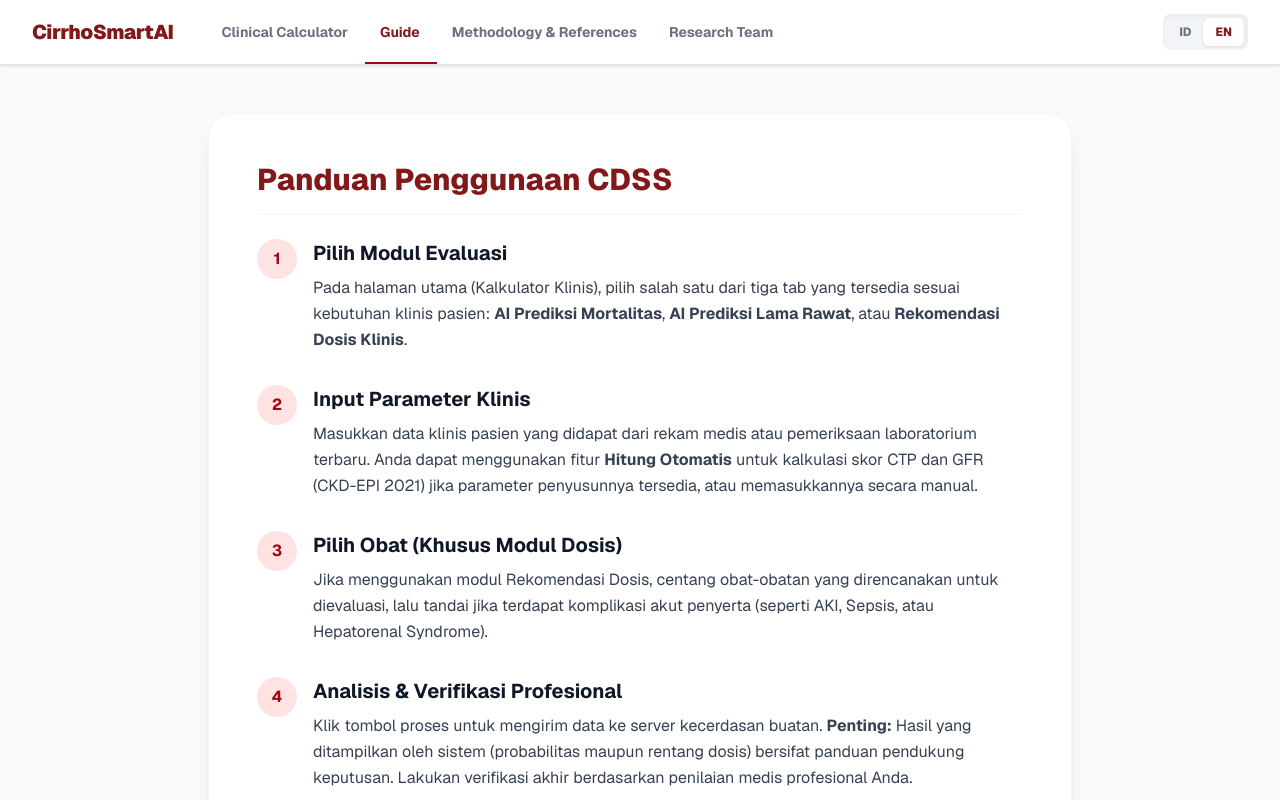
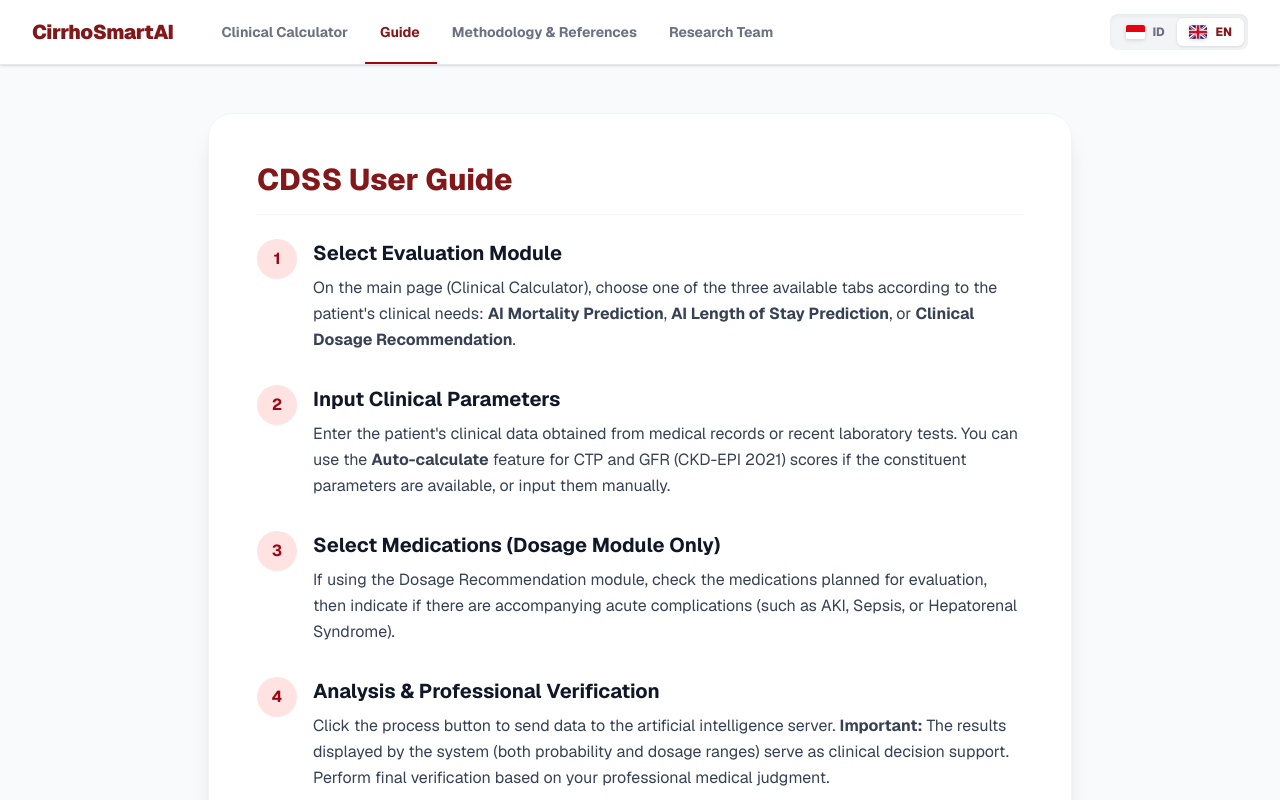
Before and after one commit to YavieAzka/sirosis-app, a Next.js app in the folder web/: page /en in a window 1280 px wide. Both pictures are taken after a click on the button "Guide". Shown: the top 800 px of the page. Built offline with nearby package versions, Linux system fonts and the light colour scheme.

Commit message:
feat: added translation for research team and guide page, added flag on language switcher

```diff
--- a/web/app/[lang]/components/ClientHome.tsx
+++ b/web/app/[lang]/components/ClientHome.tsx
@@ -138,23 +138,25 @@ export default function ClientHome({
               <div className="flex bg-gray-100 p-1 rounded-lg shadow-inner">
                 <button
                   onClick={() => switchLanguage("id")}
-                  className={`px-3 py-1.5 text-xs font-extrabold rounded-md transition-all duration-300 ${
+                  className={`flex items-center gap-2 px-3 py-1.5 text-xs font-extrabold rounded-md transition-all duration-300 ${
                     lang === "id"
                       ? "bg-white text-red-900 shadow-sm ring-1 ring-gray-200/50"
                       : "text-gray-500 hover:text-gray-800"
                   }`}
                 >
-                  ID
+                  <span className="fi fi-id text-sm rounded-[2px] overflow-hidden drop-shadow-sm"></span>
+                  <span>ID</span>
                 </button>
                 <button
                   onClick={() => switchLanguage("en")}
-                  className={`px-3 py-1.5 text-xs font-extrabold rounded-md transition-all duration-300 ${
+                  className={`flex items-center gap-2 px-3 py-1.5 text-xs font-extrabold rounded-md transition-all duration-300 ${
                     lang === "en"
                       ? "bg-white text-red-900 shadow-sm ring-1 ring-gray-200/50"
                       : "text-gray-500 hover:text-gray-800"
                   }`}
                 >
-                  EN
+                  <span className="fi fi-gb text-sm rounded-[2px] overflow-hidden drop-shadow-sm"></span>
+                  <span>EN</span>
                 </button>
               </div>
             </div>
--- a/web/app/[lang]/components/UserGuide.tsx
+++ b/web/app/[lang]/components/UserGuide.tsx
@@ -1,45 +1,85 @@
 // File: components/UserGuide.tsx
-import React from 'react';
+import React from "react";
 
 export default function UserGuide({ dict }: { dict: any }) {
   return (
     <div className="max-w-4xl mx-auto py-12 px-4 animate-fade-in">
       <div className="bg-white rounded-3xl shadow-xl p-8 md:p-12 border border-gray-100">
-        <h2 className="text-3xl font-extrabold text-red-900 mb-6 border-b border-gray-100 pb-4">Panduan Penggunaan CDSS</h2>
+        <h2 className="text-3xl font-extrabold text-red-900 mb-6 border-b border-gray-100 pb-4">
+          {dict.guide?.title || "Panduan Penggunaan CDSS"}
+        </h2>
         <div className="space-y-8 text-gray-700 leading-relaxed">
-
           <div className="flex gap-4 items-start">
-            <div className="bg-red-100 text-red-800 font-bold w-10 h-10 rounded-full flex items-center justify-center shrink-0">1</div>
+            <div className="bg-red-100 text-red-800 font-bold w-10 h-10 rounded-full flex items-center justify-center shrink-0">
+              1
+            </div>
             <div>
-              <h3 className="text-xl font-bold text-gray-900 mb-2">Pilih Modul Evaluasi</h3>
-              <p>Pada halaman utama (Kalkulator Klinis), pilih salah satu dari tiga tab yang tersedia sesuai kebutuhan klinis pasien: <b>AI Prediksi Mortalitas</b>, <b>AI Prediksi Lama Rawat</b>, atau <b>Rekomendasi Dosis Klinis</b>.</p>
+              <h3 className="text-xl font-bold text-gray-900 mb-2">
+                {dict.guide?.step1_title || "Pilih Modul Evaluasi"}
+              </h3>
+              <p
+                dangerouslySetInnerHTML={{
+                  __html:
+                    dict.guide?.step1_desc ||
+                    "Pada halaman utama (Kalkulator Klinis), pilih salah satu dari tiga tab yang tersedia sesuai kebutuhan klinis pasien: <b>AI Prediksi Mortalitas</b>, <b>AI Prediksi Lama Rawat</b>, atau <b>Rekomendasi Dosis Klinis</b>.",
+                }}
+              />
             </div>
           </div>
 
           <div className="flex gap-4 items-start">
-            <div className="bg-red-100 text-red-800 font-bold w-10 h-10 rounded-full flex items-center justify-center shrink-0">2</div>
+            <div className="bg-red-100 text-red-800 font-bold w-10 h-10 rounded-full flex items-center justify-center shrink-0">
+              2
+            </div>
             <div>
-              <h3 className="text-xl font-bold text-gray-900 mb-2">Input Parameter Klinis</h3>
-              <p>Masukkan data klinis pasien yang didapat dari rekam medis atau pemeriksaan laboratorium terbaru. Anda dapat menggunakan fitur <b>Hitung Otomatis</b> untuk kalkulasi skor CTP dan GFR (CKD-EPI 2021) jika parameter penyusunnya tersedia, atau memasukkannya secara manual.</p>
+              <h3 className="text-xl font-bold text-gray-900 mb-2">
+                {dict.guide?.step2_title || "Input Parameter Klinis"}
+              </h3>
+              <p
+                dangerouslySetInnerHTML={{
+                  __html:
+                    dict.guide?.step2_desc ||
+                    "Masukkan data klinis pasien yang didapat dari rekam medis atau pemeriksaan laboratorium terbaru. Anda dapat menggunakan fitur <b>Hitung Otomatis</b> untuk kalkulasi skor CTP dan GFR (CKD-EPI 2021) jika parameter penyusunnya tersedia, atau memasukkannya secara manual.",
+                }}
+              />
             </div>
           </div>
 
           <div className="flex gap-4 items-start">
-            <div className="bg-red-100 text-red-800 font-bold w-10 h-10 rounded-full flex items-center justify-center shrink-0">3</div>
+            <div className="bg-red-100 text-red-800 font-bold w-10 h-10 rounded-full flex items-center justify-center shrink-0">
+              3
+            </div>
             <div>
-              <h3 className="text-xl font-bold text-gray-900 mb-2">Pilih Obat (Khusus Modul Dosis)</h3>
-              <p>Jika menggunakan modul Rekomendasi Dosis, centang obat-obatan yang direncanakan untuk dievaluasi, lalu tandai jika terdapat komplikasi akut penyerta (seperti AKI, Sepsis, atau Hepatorenal Syndrome).</p>
+              <h3 className="text-xl font-bold text-gray-900 mb-2">
+                {dict.guide?.step3_title || "Pilih Obat (Khusus Modul Dosis)"}
+              </h3>
+              <p
+                dangerouslySetInnerHTML={{
+                  __html:
+                    dict.guide?.step3_desc ||
+                    "Jika menggunakan modul Rekomendasi Dosis, centang obat-obatan yang direncanakan untuk dievaluasi, lalu tandai jika terdapat komplikasi akut penyerta (seperti AKI, Sepsis, atau Hepatorenal Syndrome).",
+                }}
+              />
             </div>
           </div>
 
           <div className="flex gap-4 items-start">
-            <div className="bg-red-100 text-red-800 font-bold w-10 h-10 rounded-full flex items-center justify-center shrink-0">4</div>
+            <div className="bg-red-100 text-red-800 font-bold w-10 h-10 rounded-full flex items-center justify-center shrink-0">
+              4
+            </div>
             <div>
-              <h3 className="text-xl font-bold text-gray-900 mb-2">Analisis & Verifikasi Profesional</h3>
-              <p>Klik tombol proses untuk mengirim data ke server kecerdasan buatan. <b>Penting:</b> Hasil yang ditampilkan oleh sistem (probabilitas maupun rentang dosis) bersifat panduan pendukung keputusan. Lakukan verifikasi akhir berdasarkan penilaian medis profesional Anda.</p>
+              <h3 className="text-xl font-bold text-gray-900 mb-2">
+                {dict.guide?.step4_title || "Analisis & Verifikasi Profesional"}
+              </h3>
+              <p
+                dangerouslySetInnerHTML={{
+                  __html:
+                    dict.guide?.step4_desc ||
+                    "Klik tombol proses untuk mengirim data ke server kecerdasan buatan. <b>Penting:</b> Hasil yang ditampilkan oleh sistem (probabilitas maupun rentang dosis) bersifat panduan pendukung keputusan. Lakukan verifikasi akhir berdasarkan penilaian medis profesional Anda.",
+                }}
+              />
             </div>
           </div>
-
         </div>
       </div>
     </div>
--- a/web/app/[lang]/layout.tsx
+++ b/web/app/[lang]/layout.tsx
@@ -2,6 +2,7 @@
 import type { Metadata } from "next";
 import { Geist, Geist_Mono } from "next/font/google";
 import "../globals.css";
+import "flag-icons/css/flag-icons.min.css";
 
 const geistSans = Geist({
   variable: "--font-geist-sans",
--- a/web/dictionaries/en.json
+++ b/web/dictionaries/en.json
@@ -81,5 +81,26 @@
       "btn_saving": "Saving...",
       "btn_save": "Save to Database"
     }
+  },
+  "guide": {
+    "title": "CDSS User Guide",
+    "step1_title": "Select Evaluation Module",
+    "step1_desc": "On the main page (Clinical Calculator), choose one of the three available tabs according to the patient's clinical needs: <b>AI Mortality Prediction</b>, <b>AI Length of Stay Prediction</b>, or <b>Clinical Dosage Recommendation</b>.",
+    "step2_title": "Input Clinical Parameters",
+    "step2_desc": "Enter the patient's clinical data obtained from medical records or recent laboratory tests. You can use the <b>Auto-calculate</b> feature for CTP and GFR (CKD-EPI 2021) scores if the constituent parameters are available, or input them manually.",
+    "step3_title": "Select Medications (Dosage Module Only)",
+    "step3_desc": "If using the Dosage Recommendation module, check the medications planned for evaluation, then indicate if there are accompanying acute complications (such as AKI, Sepsis, or Hepatorenal Syndrome).",
+    "step4_title": "Analysis & Professional Verification",
+    "step4_desc": "Click the process button to send data to the artificial intelligence server. <b>Important:</b> The results displayed by the system (both probability and dosage ranges) serve as clinical decision support. Perform final verification based on your professional medical judgment."
+  },
+  "team": {
+    "title": "Research & Development Team",
+    "affil_farmasi": "Faculty of Pharmacy, Andalas University",
+    "affil_unand": "Andalas University",
+    "affil_itb": "Computer Science, Bandung Institute of Technology",
+    "btn_email": "Email",
+    "support_title": "Support & Collaboration",
+    "support_desc": "Do you have general questions regarding this research project, found a bug in the application, or are interested in further collaboration? Do not hesitate to send us a message.",
+    "btn_contact": "Email the Research Team"
   }
 }
--- a/web/dictionaries/id.json
+++ b/web/dictionaries/id.json
@@ -81,5 +81,26 @@
       "btn_saving": "Menyimpan...",
       "btn_save": "Simpan ke Database"
     }
+  },
+  "guide": {
+    "title": "Panduan Penggunaan CDSS",
+    "step1_title": "Pilih Modul Evaluasi",
+    "step1_desc": "Pada halaman utama (Kalkulator Klinis), pilih salah satu dari tiga tab yang tersedia sesuai kebutuhan klinis pasien: <b>AI Prediksi Mortalitas</b>, <b>AI Prediksi Lama Rawat</b>, atau <b>Rekomendasi Dosis Klinis</b>.",
+    "step2_title": "Input Parameter Klinis",
+    "step2_desc": "Masukkan data klinis pasien yang didapat dari rekam medis atau pemeriksaan laboratorium terbaru. Anda dapat menggunakan fitur <b>Hitung Otomatis</b> untuk kalkulasi skor CTP dan GFR (CKD-EPI 2021) jika parameter penyusunnya tersedia, atau memasukkannya secara manual.",
+    "step3_title": "Pilih Obat (Khusus Modul Dosis)",
+    "step3_desc": "Jika menggunakan modul Rekomendasi Dosis, centang obat-obatan yang direncanakan untuk dievaluasi, lalu tandai jika terdapat komplikasi akut penyerta (seperti AKI, Sepsis, atau Hepatorenal Syndrome).",
+    "step4_title": "Analisis & Verifikasi Profesional",
+    "step4_desc": "Klik tombol proses untuk mengirim data ke server kecerdasan buatan. <b>Penting:</b> Hasil yang ditampilkan oleh sistem (probabilitas maupun rentang dosis) bersifat panduan pendukung keputusan. Lakukan verifikasi akhir berdasarkan penilaian medis profesional Anda."
+  },
+  "team": {
+    "title": "Tim Peneliti & Pengembang",
+    "affil_farmasi": "Fakultas Farmasi, Universitas Andalas",
+    "affil_unand": "Universitas Andalas",
+    "affil_itb": "Teknik Informatika, Institut Teknologi Bandung",
+    "btn_email": "Email",
+    "support_title": "Dukungan & Kolaborasi",
+    "support_desc": "Apakah Anda memiliki pertanyaan umum terkait proyek riset ini, menemukan masalah (<i>bug</i>) pada aplikasi, atau tertarik untuk berkolaborasi lebih lanjut? Jangan ragu untuk mengirimkan pesan kepada kami.",
+    "btn_contact": "Kirim Email ke Tim Riset"
   }
 }
--- a/web/package.json
+++ b/web/package.json
@@ -13,6 +13,7 @@
   "dependencies": {
     "@prisma/adapter-pg": "^7.8.0",
     "@prisma/client": "^7.8.0",
+    "flag-icons": "^7.5.0",
     "lucide-react": "^1.23.0",
     "next": "16.2.9",
     "pg": "^8.22.0",
```
Also changed, not shown: web/app/[lang]/components/AboutTeam.tsx (+57 -24 lines), 1 other file (tests, documents, lock files or other folders).
